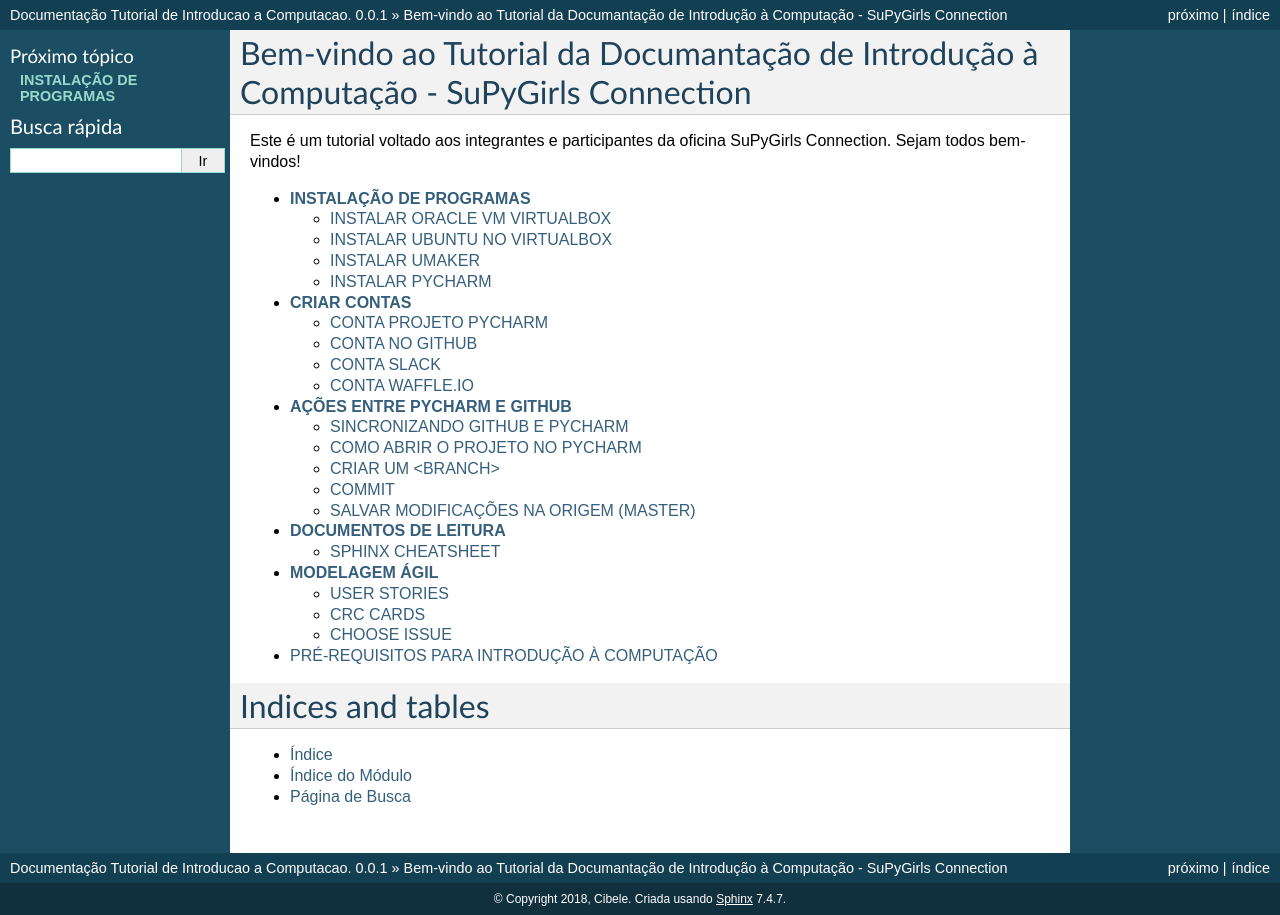
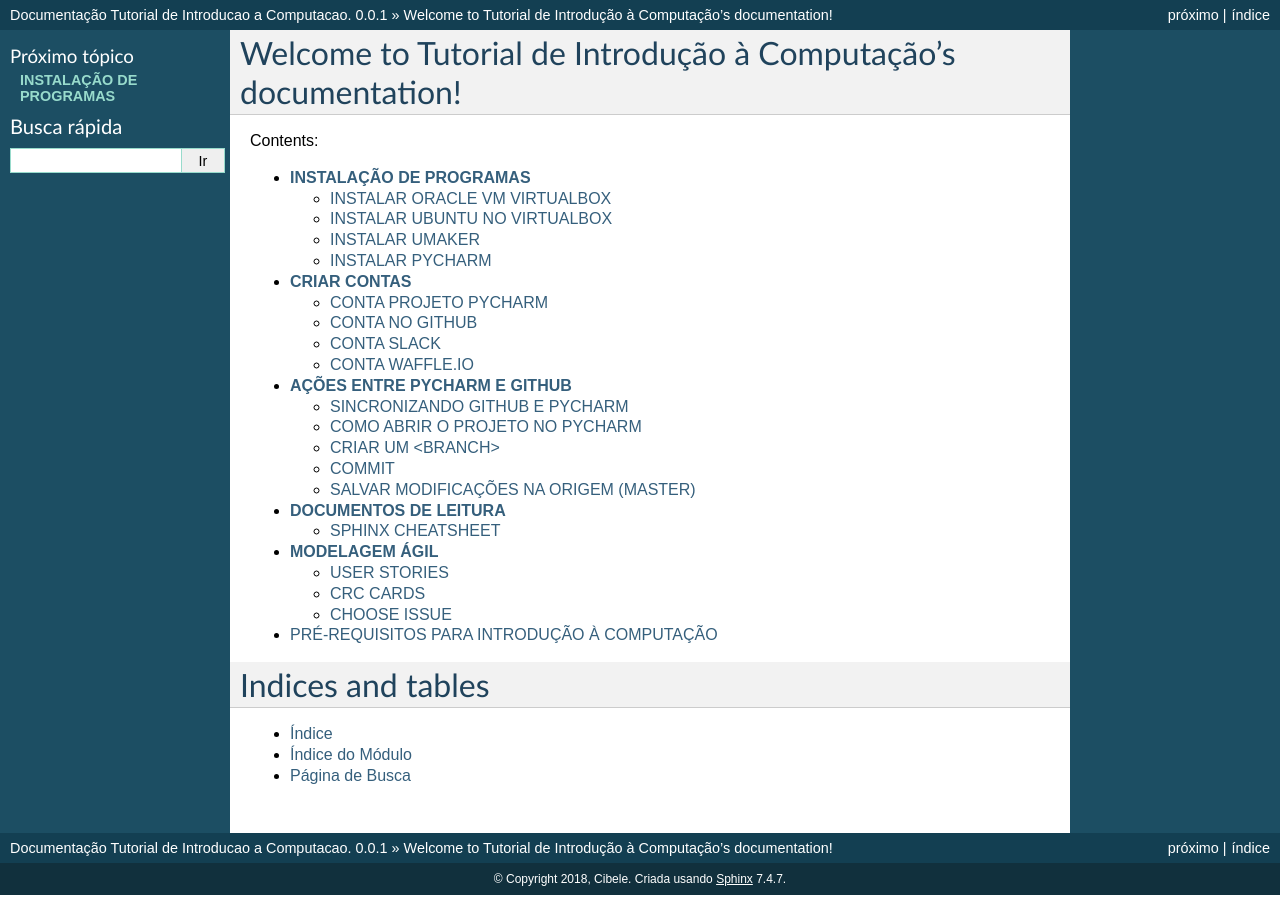
Before and after one commit to cibeleribeiro/IntroCompTutorial, a Sphinx documentation site: the page built from docs/source/index.rst, in a window 1280 px wide. Built offline with Sphinx 7.4.7, drawn with Linux system fonts in a browser that asks for light colours.

Commit message:
introdução index refeito

```diff
--- a/docs/source/index.rst
+++ b/docs/source/index.rst
@@ -3,12 +3,12 @@
    You can adapt this file completely to your liking, but it should at least
    contain the root `toctree` directive.
 
-Bem-vindo ao Tutorial da Documantação de Introdução à Computação - SuPyGirls Connection
-=======================================================================================
+Welcome to Tutorial de Introdução à Computação's documentation!
+===============================================================
 
 .. toctree::
     :maxdepth: 2
-    :caption: Este é um tutorial voltado aos integrantes e participantes da oficina SuPyGirls Connection. Sejam todos bem-vindos!
+    :caption: Contents:
 
     tutorial.rst
 
```
